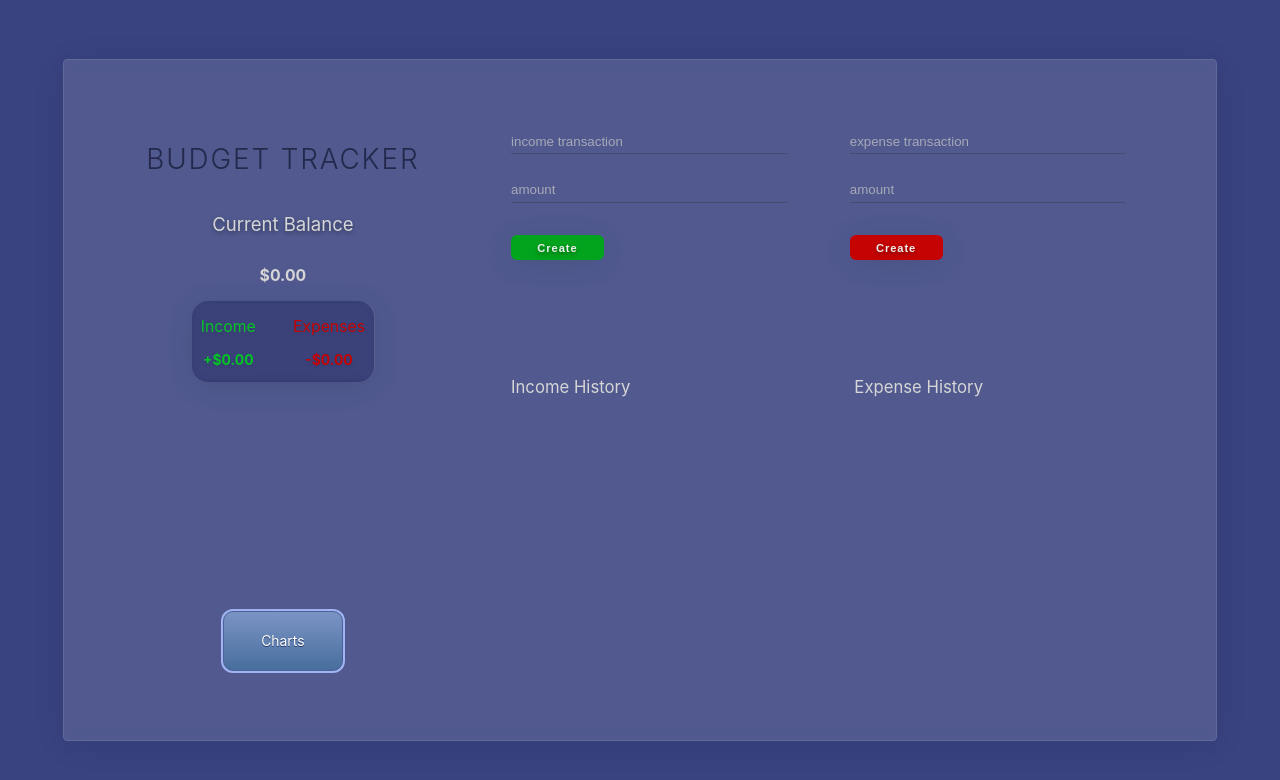
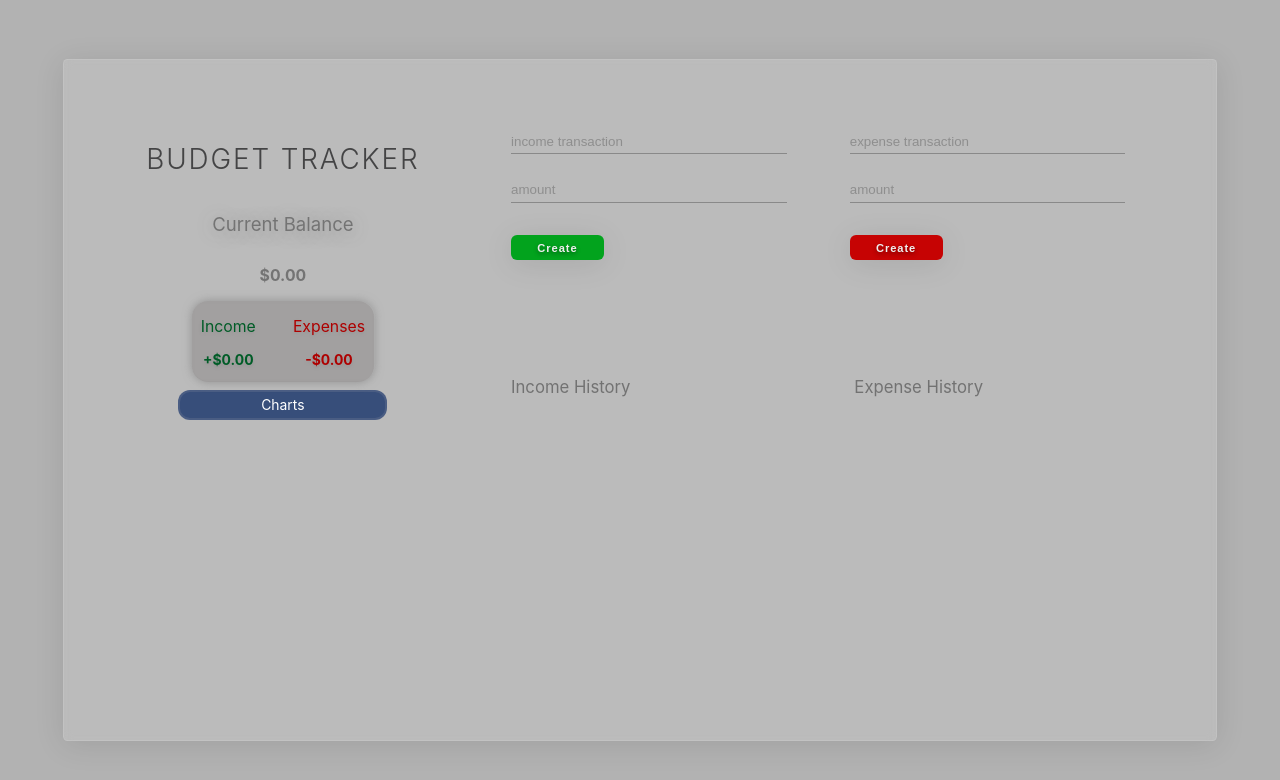
Before and after one commit to VoronovichDev/budget-tracker-app, a React (Create React App) app: page / in a window 1280 px wide. Shown: the top 780 px of the page. Built offline with nearby package versions, Linux system fonts and the light colour scheme.

Commit message:
refactor: change global design

```diff
--- a/src/components/Balance.jsx
+++ b/src/components/Balance.jsx
@@ -1,5 +1,6 @@
 import React, { useEffect } from 'react';
 import { useSelector } from 'react-redux';
+import NavButton from './NavButton';
 
 const Balance = () => {
   const { incomeTransactions, expenseTransactions } = useSelector(
@@ -33,6 +34,7 @@ const Balance = () => {
           <p>-${totalExpense}</p>
         </div>
       </div>
+      <NavButton />
     </div>
   );
 };
--- a/src/components/ChartExpense.jsx
+++ b/src/components/ChartExpense.jsx
@@ -23,9 +23,9 @@ const ChartExpense = () => {
     <ResponsiveContainer width="100%" height="100%" className="chart-ex">
       <LineChart data={formattedData}>
         <Line type="monotone" dataKey="expense" stroke="#ab0000" strokeWidth={3} />
-        <CartesianGrid stroke="#ccc" />
-        <XAxis dataKey="expenseText" tick="as" stroke="#fff" />
-        <YAxis stroke="#fff" />
+        <CartesianGrid stroke="#646664" />
+        <XAxis dataKey="expenseText" tick="as" stroke="#646664" />
+        <YAxis stroke="#646664" />
         <Tooltip />
         <Legend />
       </LineChart>
--- a/src/components/ChartIncome.jsx
+++ b/src/components/ChartIncome.jsx
@@ -22,10 +22,10 @@ const ChartIncome = () => {
   return (
     <ResponsiveContainer width="100%" height="100%" className="chart">
       <LineChart data={formattedData}>
-        <Line type="monotone" dataKey="income" stroke="#00c267" strokeWidth={3} />
-        <CartesianGrid stroke="#ccc" />
-        <XAxis dataKey="incomeText" stroke="#fff" />
-        <YAxis stroke="#fff" />
+        <Line type="monotone" dataKey="income" stroke="#008000" strokeWidth={3} />
+        <CartesianGrid stroke="#646664" />
+        <XAxis dataKey="incomeText" stroke="#646664" />
+        <YAxis stroke="#646664" />
         <Tooltip />
         <Legend />
       </LineChart>
--- a/src/index.scss
+++ b/src/index.scss
@@ -13,7 +13,7 @@ code {
 .container {
    width: 100%;
    height: 100vh;
-   background: #394380;
+   background: #b2b2b2;
    display: flex;
    justify-content: center;
    align-items: center;
@@ -56,7 +56,7 @@ code {
       font-weight: 300;
       text-transform: uppercase;
       letter-spacing: 0.2rem;
-      color: #03071b94;
+      color: #444445;
    }
 }
 
@@ -69,11 +69,12 @@ code {
    flex-direction: column;
    align-items: center;
    text-align: center;
+   color: rgb(116 116 116);
 
    h2 {
       font-size: 2rem;
       font-weight: 400;
-      text-shadow: 0 0.2rem 0.5rem rgba(0, 0, 0, 0.4);
+      text-shadow: 0 0.2rem 2rem rgb(83 83 83 / 40%);
    }
 
    h3 {
@@ -88,9 +89,9 @@ code {
       gap: 4rem;
       text-align: center;
       padding: 0 1rem;
-      background: rgb(39 46 104 / 67%);
+      background: rgb(128 124 124 / 49%);
       border-radius: 16px;
-      box-shadow: 0 4px 30px rgba(0, 0, 0, 0.1);
+      box-shadow: 0 0px 10px rgb(113 113 113 / 57%);
       backdrop-filter: blur(5px);
       -webkit-backdrop-filter: blur(5px);
 
@@ -109,11 +110,11 @@ code {
       .minus {
       }
       .plus {
-         color: #03c625;
+         color: #005c27;
       }
 
       .minus {
-         color: #c60303;
+         color: #ae0000;
       }
    }
 }
@@ -149,16 +150,16 @@ code {
    background: transparent;
    border-bottom: 0.2rem solid rgba(53, 53, 53, 0.368);
    padding: 0.5rem 0.5rem 0.5rem 0;
-   color: rgb(228, 224, 224);
+   color: rgb(51, 51, 51);
    outline: none;
    transition: border-bottom 0.4s;
    &::placeholder {
-      color: rgba(195, 195, 195, 0.752);
+      color: rgba(127, 127, 127, 0.752);
    }
 }
 
 .income input:not([type='submit']):focus {
-   border-bottom: 0.2rem solid #00ff2a76;
+   border-bottom: 0.2rem solid #00a20ba0;
 }
 
 .expense input:not([type='submit']):focus {
@@ -222,6 +223,9 @@ input[type='number']::-webkit-inner-spin-button {
 .transactions-income {
    grid-column: 2 / 3;
    grid-row: 5 / -1;
+   h2 {
+      color: rgba(90, 90, 90, 0.752);
+   }
    .transaction {
       display: flex;
       justify-content: space-between;
@@ -233,10 +237,11 @@ input[type='number']::-webkit-inner-spin-button {
          gap: 5px;
          justify-content: space-between;
          align-items: center;
-         background: rgba(37, 232, 0, 0.59);
+         background: #00a524c7;
+
          backdrop-filter: blur(5px);
          -webkit-backdrop-filter: blur(5px);
-         border: 1px solid rgba(37, 232, 0, 0.3);
+         border: 1px solid rgba(24, 144, 0, 0.302);
          width: 100%;
       }
       span {
@@ -245,6 +250,9 @@ input[type='number']::-webkit-inner-spin-button {
    }
 }
 .transactions-expense {
+   h2 {
+      color: rgba(90, 90, 90, 0.752);
+   }
    grid-column: 3 / -1;
    grid-row: 5 / -1;
    .transaction {
@@ -258,14 +266,14 @@ input[type='number']::-webkit-inner-spin-button {
          justify-content: space-between;
          align-items: center;
          gap: 5px;
-         background: rgba(232, 0, 0, 0.59);
+         background: #e20000c7;
          backdrop-filter: blur(5px);
          -webkit-backdrop-filter: blur(5px);
          border: 1px solid rgba(232, 0, 0, 0.3);
          width: 100%;
       }
       span {
-         color: #c1c1c5;
+         color: #e2e2e2;
       }
    }
 }
@@ -322,7 +330,7 @@ input[type='number']::-webkit-inner-spin-button {
    color: #242a4c;
    grid-column: 1/-1;
    grid-row: 2/7;
-   margin-left: -30px;
+   margin-left: -50px;
 }
 
 .chart-ex {
@@ -330,31 +338,28 @@ input[type='number']::-webkit-inner-spin-button {
    color: #242a4c;
    grid-column: 1/-1;
    grid-row: 7/-1;
-   margin-left: -30px;
+   margin-left: -50px;
 }
 
 /*nav-btn*/
 
 .nav-button {
+   display: block;
+   margin-top: 10px;
    font-size: 1.5rem;
    display: flex;
+   justify-content: center;
    align-items: center;
-   justify-self: center;
-   // width: 50%;
    grid-column: 1/1;
-   grid-row: 9;
-   box-shadow: 0px 0px 0px 2px #9fb4f2;
-   background: linear-gradient(to bottom, #7892c2 5%, #476e9e 100%);
-   background-color: #7892c2;
+   box-shadow: 0px 0px 0px 2px #374e7ada;
+   background-color: #374e7a;
    border-radius: 10px;
-   border: 1px solid #4e6096;
    cursor: pointer;
    color: #ffffff;
-   padding: 12px 37px;
+   padding: 5px 15px;
+   width: 40%;
    text-decoration: none;
-   text-shadow: 0px 1px 0px #283966;
    &:hover {
-      background: linear-gradient(to bottom, #476e9e 5%, #7892c2 100%);
       background-color: #476e9e;
    }
    &:active {
@@ -362,10 +367,12 @@ input[type='number']::-webkit-inner-spin-button {
       top: 1px;
    }
    &.back {
-      margin-top: 5px;
-      margin-left: 5px;
+      max-width: 100px;
+      max-height: 20px;
       grid-row: 1;
-      justify-self: self-start;
+      grid-column: 1/-1;
+      align-self: center;
+      justify-self: center;
    }
 }
 
--- a/src/pages/Main.jsx
+++ b/src/pages/Main.jsx
@@ -3,7 +3,6 @@ import Balance from '../components/Balance';
 import Expenses from '../components/Expenses';
 import Header from '../components/Header';
 import Incomes from '../components/Incomes';
-import NavButton from '../components/NavButton';
 import NewTransaction from '../components/NewTransaction';
 
 const Main = () => {
@@ -14,7 +13,6 @@ const Main = () => {
       <NewTransaction />
       <Incomes />
       <Expenses />
-      <NavButton />
     </div>
   );
 };
```
